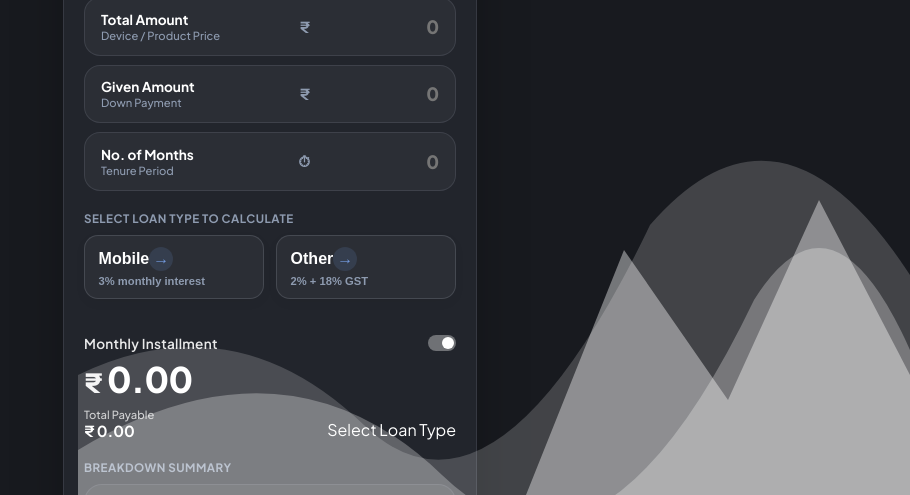
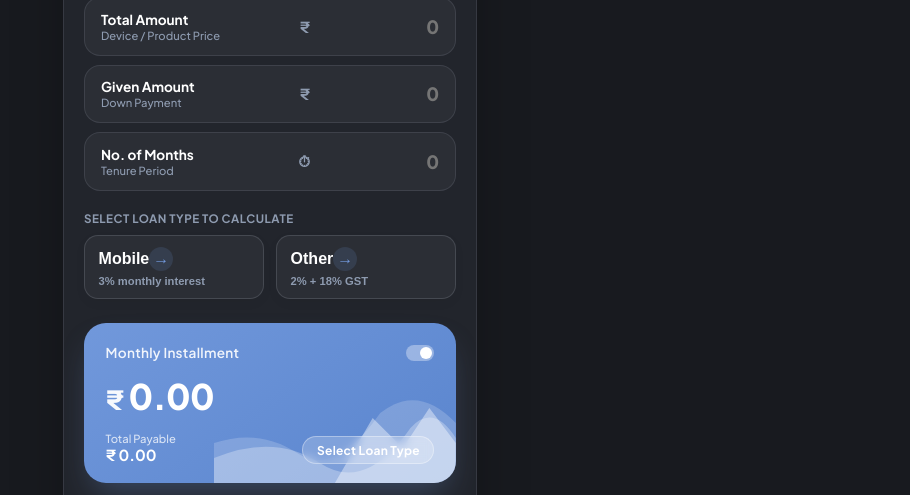
Before and after one commit to Harrykalsi24/Ecal, a plain HTML site: page index.html in a window 1280 px wide. Shown: the part 225-720 px from the top of the page, without its empty margins (370-1280 px from the left). Drawn offline with Linux system fonts and the light colour scheme; no server answers.

Commit message:
fix(ui): restore hero-bank-card overflow/chip styles, refine spacing & bump v1.4.1

```diff
--- a/android-app/app/src/main/assets/script.js
+++ b/android-app/app/src/main/assets/script.js
@@ -283,7 +283,7 @@ function getInstalledVersion() {
             console.warn("Could not read installed version", e);
         }
     }
-    return "1.4.0";
+    return "1.4.1";
 }
 
 function updateInstalledVersionUI() {
--- a/android-app/app/src/main/assets/styles.css
+++ b/android-app/app/src/main/assets/styles.css
@@ -313,7 +313,7 @@ input[type=number] {
 /* Category Action Buttons Section */
 .category-action-section {
     margin-top: 0.25rem;
-    margin-bottom: 2.25rem;
+    margin-bottom: 1.5rem;
 }
 
 .section-label {
@@ -399,18 +399,22 @@ input[type=number] {
     color: var(--text-muted);
 }
 
-.swipe-hint {
-    text-align: center;
-    margin-top: 1.25rem;
-    font-size: 0.75rem;
-    font-weight: 600;
-    color: var(--text-muted);
-    opacity: 0.85;
+.active-category-chip {
+    padding: 0.35rem 0.85rem;
+    border-radius: 9999px;
+    background: rgba(255, 255, 255, 0.2);
+    border: 1px solid rgba(255, 255, 255, 0.35);
+    backdrop-filter: blur(4px);
+    display: inline-flex;
+    align-items: center;
+    justify-content: center;
 }
 
-    padding: 0.4rem 0.8rem;
-    border-radius: 9999px;
-    border: 1px solid rgba(113, 152, 219, 0.2);
+.active-category-chip span {
+    font-size: 0.75rem;
+    font-weight: 700;
+    color: #FFFFFF;
+    letter-spacing: 0.02em;
 }
 
 /* Hero Bank Card */
@@ -422,8 +426,8 @@ input[type=number] {
     position: relative;
     overflow: hidden;
     box-shadow: var(--hero-card-shadow);
-    margin-top: 0.75rem;
-    margin-bottom: 1.15rem;
+    margin-top: 0;
+    margin-bottom: 0;
     display: flex;
     flex-direction: column;
     min-height: 160px;
@@ -1341,7 +1345,7 @@ input[type=number] {
 }
 
 .results-container {
-    margin-top: 2rem;
+    margin-top: 0;
     display: flex;
     flex-direction: column;
     gap: 1.25rem;
--- a/index.html
+++ b/index.html
@@ -10,7 +10,7 @@
     <link rel="preconnect" href="https://fonts.googleapis.com">
     <link rel="preconnect" href="https://fonts.gstatic.com" crossorigin>
     <link href="https://fonts.googleapis.com/css2?family=Plus+Jakarta+Sans:wght@400;500;600;700;800&display=swap" rel="stylesheet">
-    <link rel="stylesheet" href="styles.css">
+    <link rel="stylesheet" href="styles.css?v=3">
 </head>
 <body>
     <div class="mobile-viewport">
@@ -230,7 +230,7 @@
                             <div class="update-version-row">
                                 <div class="app-version-meta">
                                     <span class="app-meta-title">Ecal Smart EMI</span>
-                                    <span class="app-meta-version" id="appInstalledVersion">v1.4.0</span>
+                                    <span class="app-meta-version" id="appInstalledVersion">v1.4.1</span>
                                 </div>
                                 <span class="update-channel-badge">Official Release</span>
                             </div>
@@ -395,6 +395,6 @@
             }
         }
     </script>
-    <script src="script.js?v=2"></script>
+    <script src="script.js?v=3"></script>
 </body>
 </html>
--- a/script.js
+++ b/script.js
@@ -283,7 +283,7 @@ function getInstalledVersion() {
             console.warn("Could not read installed version", e);
         }
     }
-    return "1.4.0";
+    return "1.4.1";
 }
 
 function updateInstalledVersionUI() {
--- a/styles.css
+++ b/styles.css
@@ -313,7 +313,7 @@ input[type=number] {
 /* Category Action Buttons Section */
 .category-action-section {
     margin-top: 0.25rem;
-    margin-bottom: 2.25rem;
+    margin-bottom: 1.5rem;
 }
 
 .section-label {
@@ -399,18 +399,22 @@ input[type=number] {
     color: var(--text-muted);
 }
 
-.swipe-hint {
-    text-align: center;
-    margin-top: 1.25rem;
-    font-size: 0.75rem;
-    font-weight: 600;
-    color: var(--text-muted);
-    opacity: 0.85;
+.active-category-chip {
+    padding: 0.35rem 0.85rem;
+    border-radius: 9999px;
+    background: rgba(255, 255, 255, 0.2);
+    border: 1px solid rgba(255, 255, 255, 0.35);
+    backdrop-filter: blur(4px);
+    display: inline-flex;
+    align-items: center;
+    justify-content: center;
 }
 
-    padding: 0.4rem 0.8rem;
-    border-radius: 9999px;
-    border: 1px solid rgba(113, 152, 219, 0.2);
+.active-category-chip span {
+    font-size: 0.75rem;
+    font-weight: 700;
+    color: #FFFFFF;
+    letter-spacing: 0.02em;
 }
 
 /* Hero Bank Card */
@@ -422,8 +426,8 @@ input[type=number] {
     position: relative;
     overflow: hidden;
     box-shadow: var(--hero-card-shadow);
-    margin-top: 0.75rem;
-    margin-bottom: 1.15rem;
+    margin-top: 0;
+    margin-bottom: 0;
     display: flex;
     flex-direction: column;
     min-height: 160px;
@@ -1341,7 +1345,7 @@ input[type=number] {
 }
 
 .results-container {
-    margin-top: 2rem;
+    margin-top: 0;
     display: flex;
     flex-direction: column;
     gap: 1.25rem;
```
Also changed, not shown: android-app/app/src/main/assets/index.html (+3 -3 lines), 1 other file.
